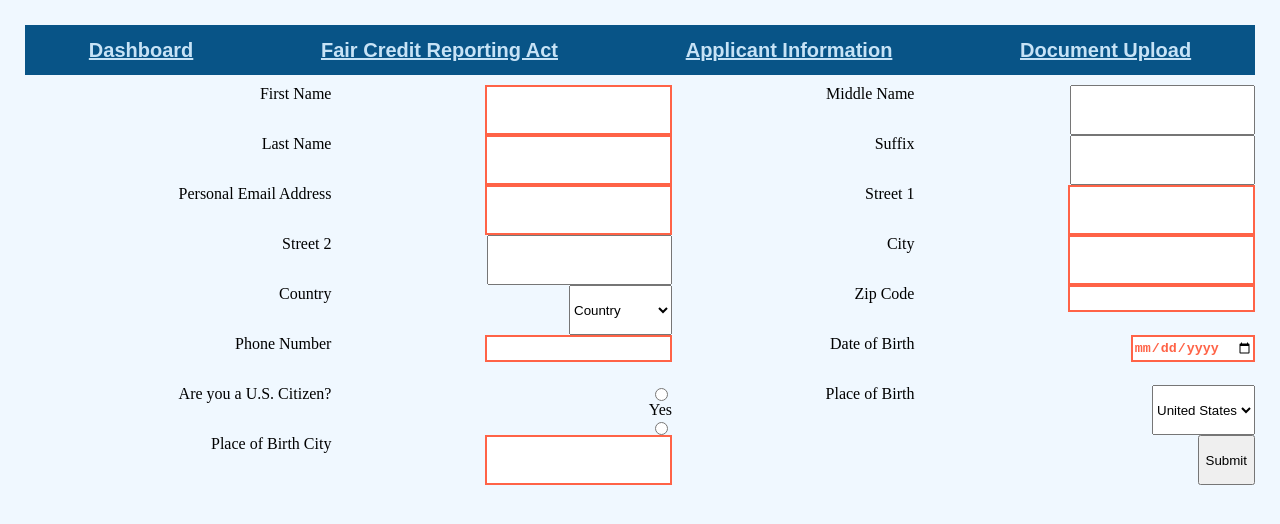
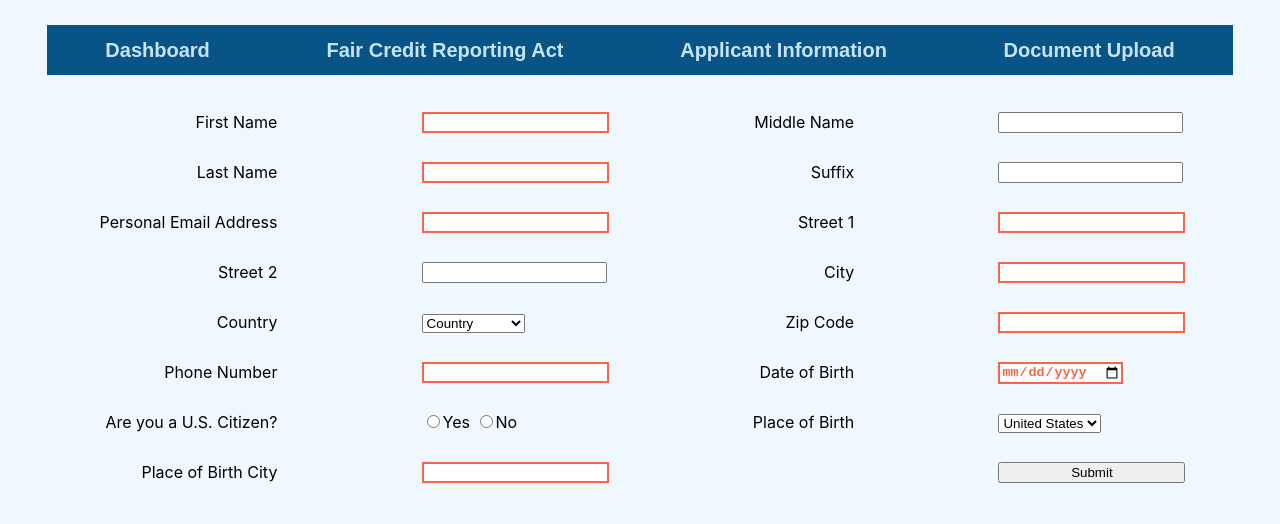
Before and after one commit to maddy03dev/eFile, a plain HTML site: page ApplicantIntakeForms.html in a window 1280 px wide. Drawn offline with Linux system fonts and the light colour scheme.

Commit message:
Updated some of the formatting around the grid in application information section

```diff
--- a/resources/css/style.css
+++ b/resources/css/style.css
@@ -17,7 +17,7 @@ body {
   border: 0;
   margin: 25px;
   background-color: aliceblue;
-  font-family: ub
+  font-family: -apple-system, BlinkMacSystemFont, 'Segoe UI', Roboto, Oxygen, Ubuntu, Cantarell, 'Open Sans', 'Helvetica Neue', sans-serif;
 }
 
 h1 {
@@ -37,60 +37,61 @@ h1 {
   font-family: Arial;
   font-size: 1.25rem;
   font-weight: bolder;
+  align-content: space-evenly;
   align-items: center;
   justify-items: center;
-  margin-bottom: 10px;
+  margin: 22px;
+  /*align-items: center;
+  justify-items: center;
+  */
 }
 
 a {
   color: #C7e3f6;
+  text-decoration: none;
 }
 .navbar a:hover {
   text-shadow: 0px 1px 1px #051c2b;
   color: #ffffff;
-  font-weight: Bolder;
+  text-shadow: 0px 1px 1px #051c2b;
 }
 main {
   display: grid;
   grid-template-columns: repeat(4, auto);
   grid-template-rows: repeat(8, 50px);
-  justify-items: end;
+  justify-content: space-around;
+  align-items: center;
+
   margin-bottom: 10px;
-  /*gap: 10px;*/
 }
-input {
-  justify-items: start !important;
-}
-
-/*.grid-container {
-  display: grid;
-  background-color: whitesmoke;
-  grid-template-columns: auto auto auto;
-}
-
-#flexend {
-
-}
-
-#center {
-
-}
-
-#spacearound {
-
-}
-
-#spacebetween {
-
-}*/
 :required {
-  justify-content: start;
   color: tomato;
   font-weight: bold;
   border:2px solid tomato;
+}
+/*div {
+  display: grid;*/
 
+@media only screen and (min-width: 851px){
+  .column13 {
+    justify-self: end;
+    padding: 5px;
+  }
 }
-div {
-  display: grid;
 
+@media only screen and (max-width: 850px) {
+  .grid-container .navbar{
+    display:grid;
+    grid-template-columns: auto auto;
+    padding: 10px;
+
+  }
 }
+@media only screen and (max-width: 7000px) {
+  .grid-container .navbar{
+    display:grid;
+    grid-template-columns: auto;
+    /*padding: 10px;*/
+    justify-content: center;
+  }
+}
```
